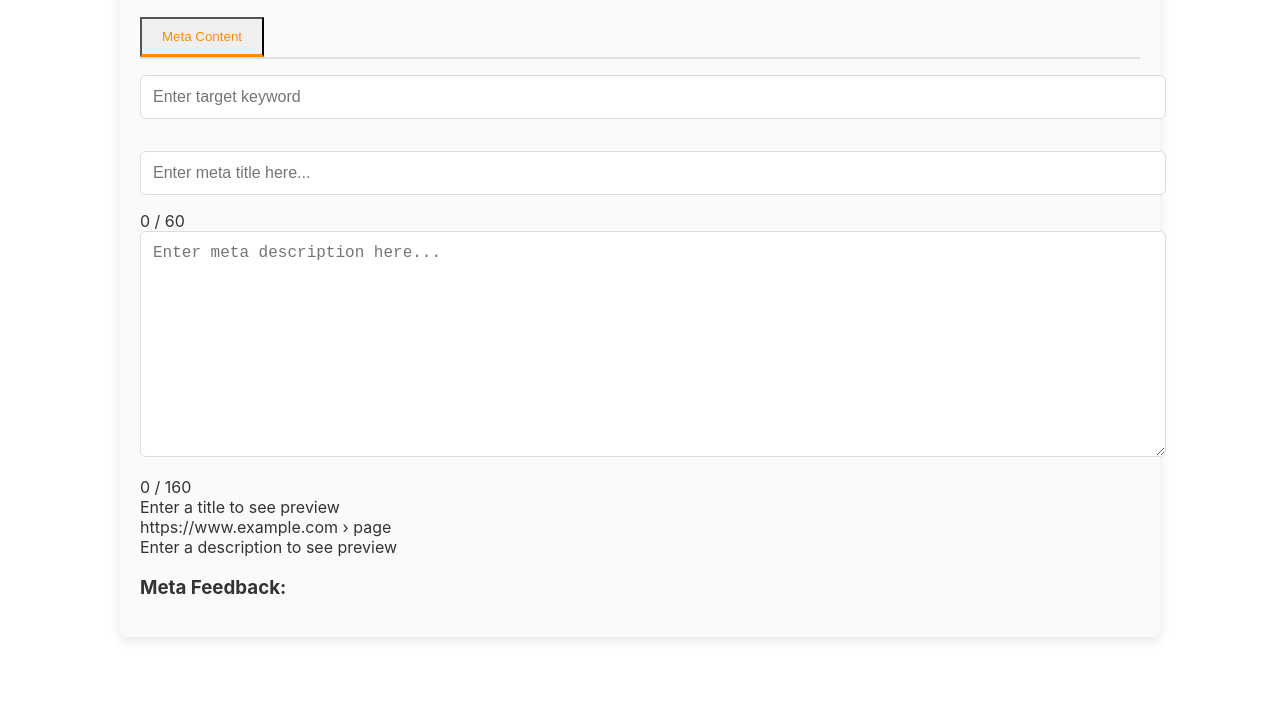
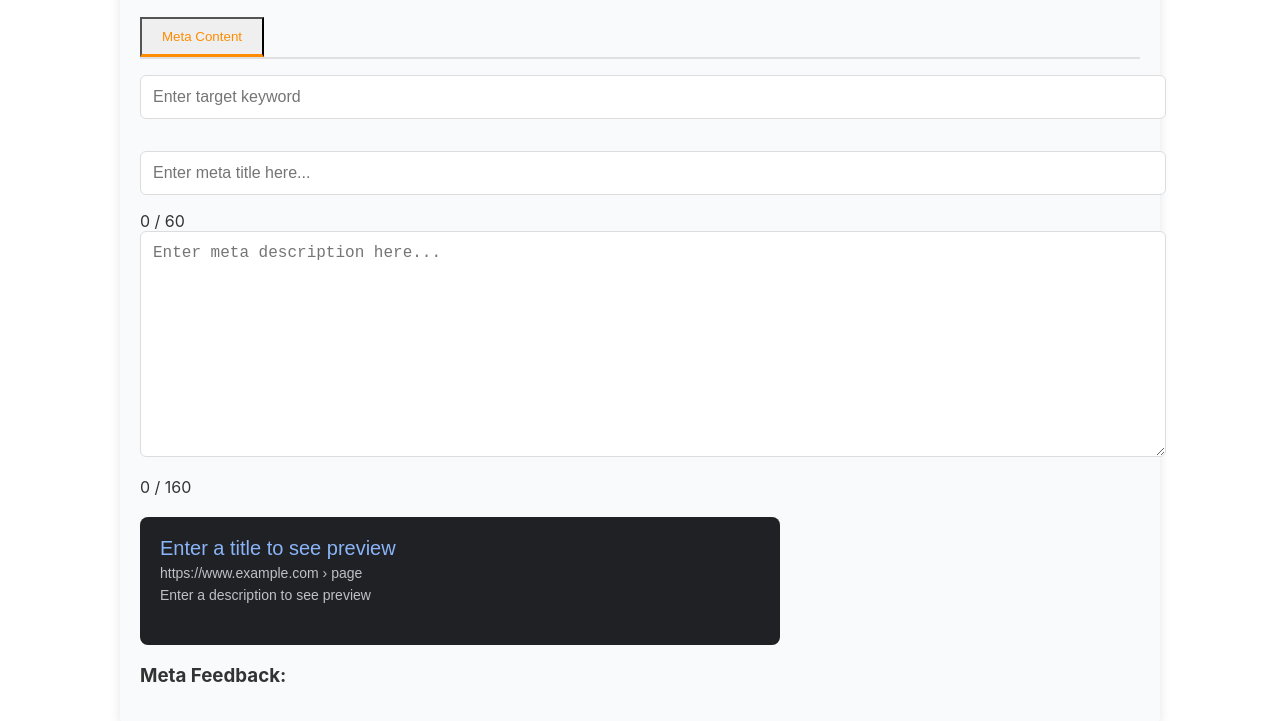
Before and after one commit to johanudigital/seo-content-analysis-demo, a React app: page / in a window 1280 px wide. Shown: the part 115-836 px from the top of the page. Before the commit the page ends 800 px from the top, so only its background shows below. Built offline with nearby package versions, Linux system fonts and the light colour scheme.

Commit message:
Update index.css

```diff
--- a/src/index.css
+++ b/src/index.css
@@ -100,3 +100,39 @@ textarea {
   display: flex;
   align-items: center;
 }
+
+.google-preview {
+  font-family: Arial, sans-serif;
+  max-width: 600px;
+  padding: 20px;
+  background-color: #202124;
+  color: #e8eaed;
+  border-radius: 8px;
+  margin-top: 20px;
+}
+
+.preview-title {
+  color: #8ab4f8;
+  font-size: 20px;
+  margin-bottom: 5px;
+  white-space: nowrap;
+  overflow: hidden;
+  text-overflow: ellipsis;
+}
+
+.preview-url {
+  color: #bdc1c6;
+  font-size: 14px;
+  margin-bottom: 5px;
+}
+
+.preview-description {
+  color: #bdc1c6;
+  font-size: 14px;
+  line-height: 1.4;
+  height: 2.8em; /* This ensures two lines of text */
+  overflow: hidden;
+  display: -webkit-box;
+  -webkit-line-clamp: 2;
+  -webkit-box-orient: vertical;
+}
```
